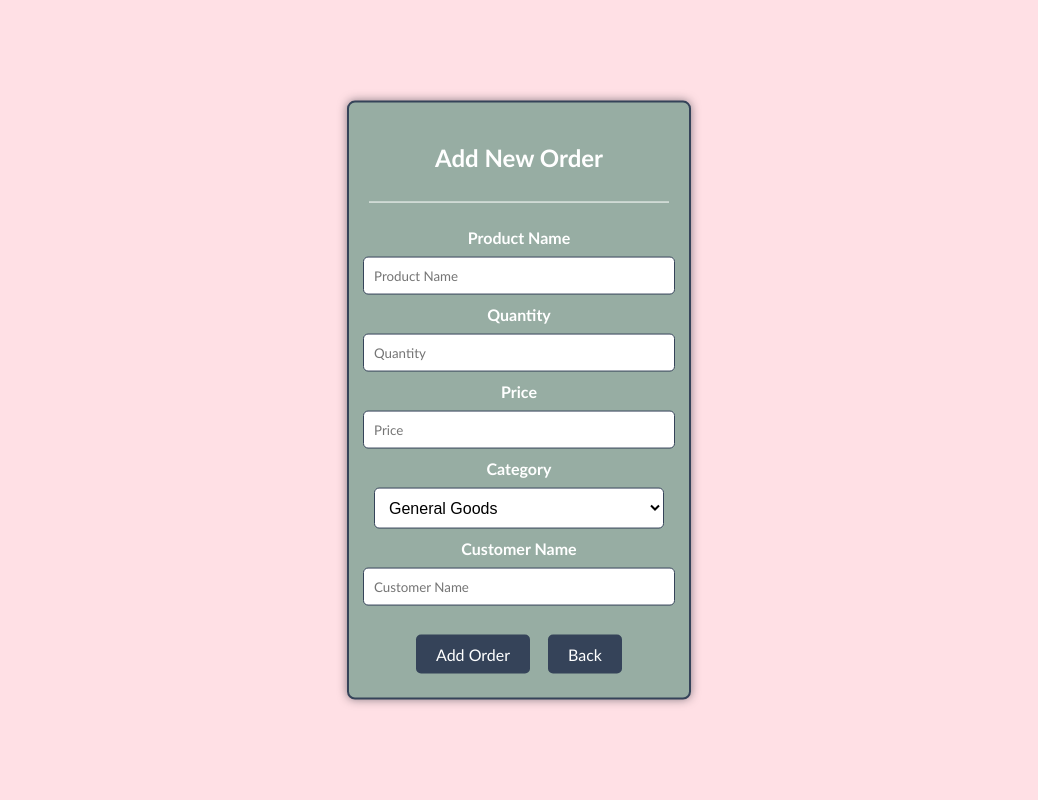
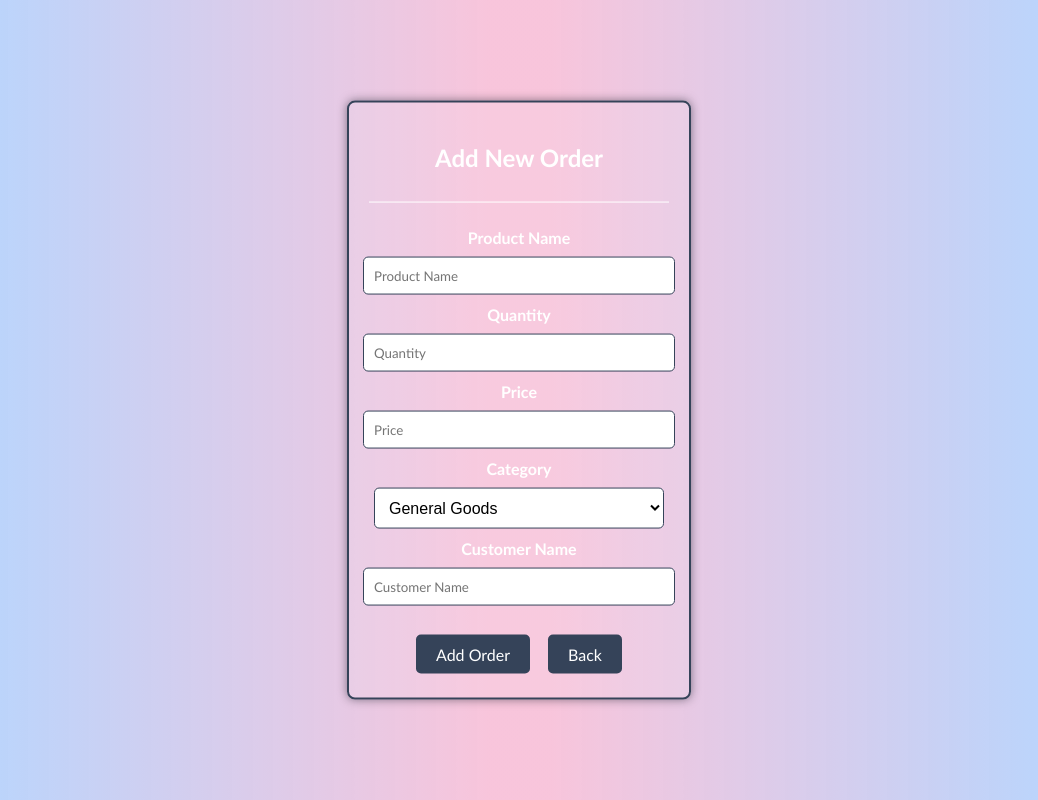
Before and after one commit to ArinGitPort/OnlineShopWebsite, a PHP site: page /additem.php in a window 1280 px wide. Shown: the whole page, without its empty margins (121-1159 px from the left). Run offline with PHP 8.4, Linux system fonts and the light colour scheme.

Commit message:
new color

```diff
--- a/stylingfile/additem.css
+++ b/stylingfile/additem.css
@@ -1,5 +1,6 @@
 body {
-  background-color: rgb(255, 224, 229);
+  background: rgb(247,190,215);
+background: radial-gradient(circle, rgba(247,190,215,0.8932365182401085) 5%, rgba(180,214,255,1) 91%);
   font-family: "Trebuchet MS", "Lucida Sans Unicode", "Lucida Grande",
     "Lucida Sans", Arial, sans-serif;
 }
@@ -29,7 +30,7 @@ h2{
   box-shadow: 0 0 10px rgba(21, 26, 35, 0.5);
   width: 300px;
   padding: 20px;
-  background-color: #97ada3;
+  background-color: rgba(255, 255, 255, 0.1);
 }
 
 .addinputField h2 {
--- a/stylingfile/edititem.css
+++ b/stylingfile/edititem.css
@@ -1,5 +1,6 @@
 body {
-  background-color: #d8cec0;
+  background: rgb(247,190,215);
+background: radial-gradient(circle, rgba(247,190,215,0.8932365182401085) 5%, rgba(180,214,255,1) 91%);
 }
 
 .editprodContainer {
@@ -35,7 +36,7 @@ body {
   width: 300px;
   height: 600px;
   padding: 20px;
-  background-color: #97ada3;
+  background-color: #979ead;
 }
 
 .editForm {
```
